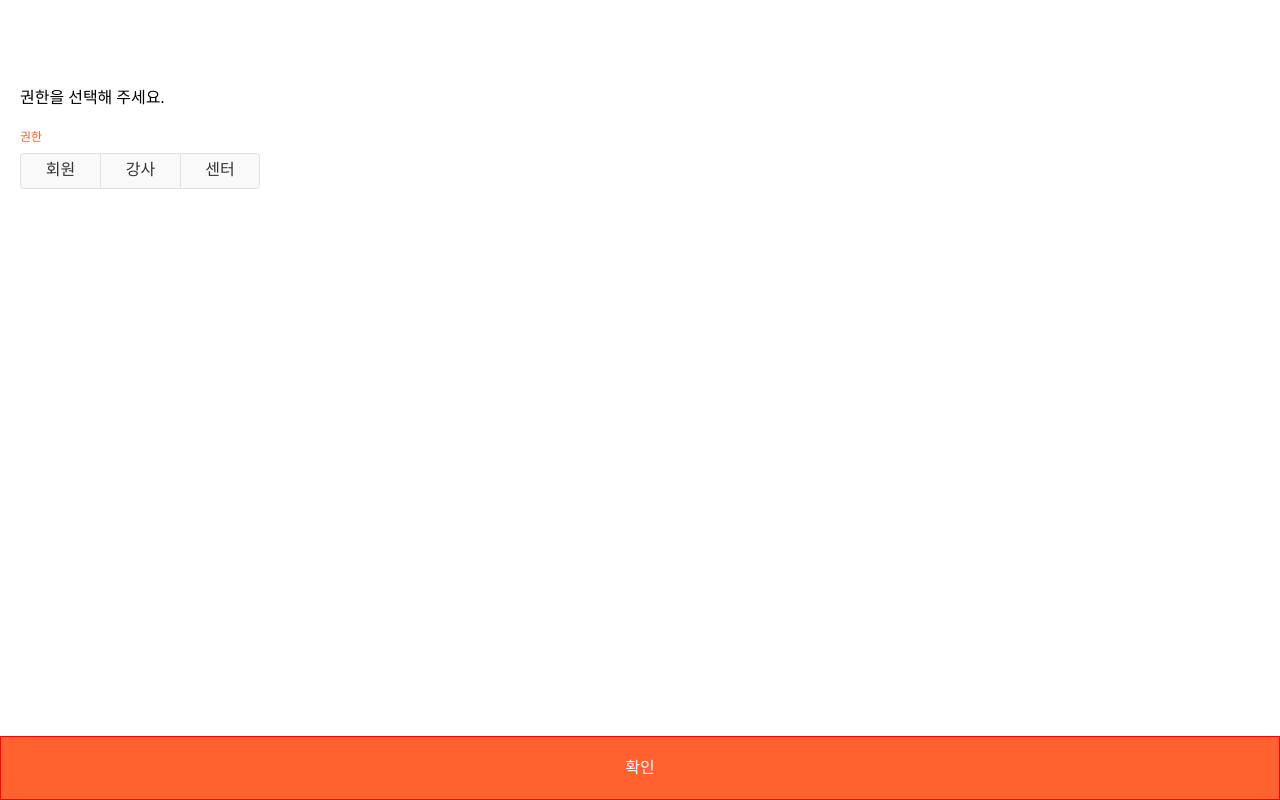
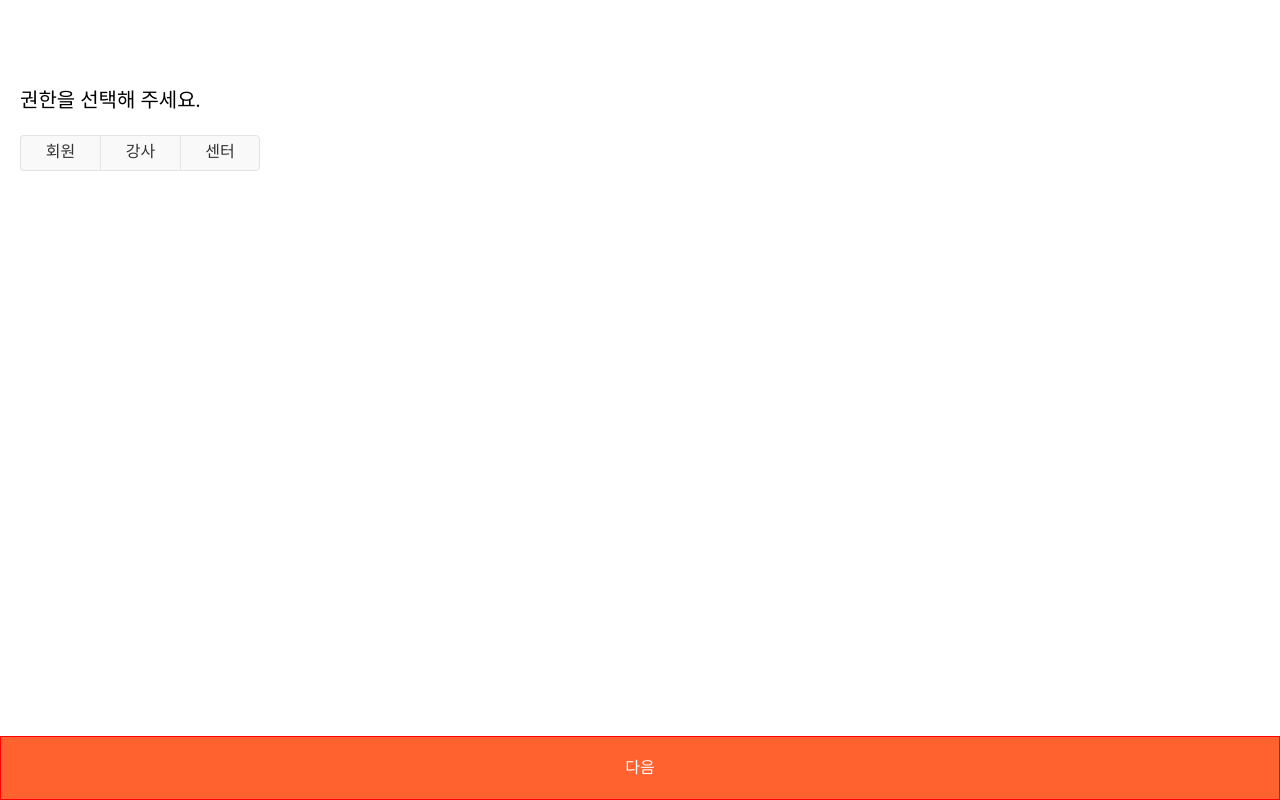
Before and after one commit to WestSideOfHanRiver/underDay, a Next.js app in the folder front-end/: page /register/info in a window 1280 px wide. Built offline with nearby package versions, Linux system fonts and the light colour scheme.

Commit message:
[feature] 회원가입 부분 수정

```diff
--- a/front-end/app/register/info/page.module.scss
+++ b/front-end/app/register/info/page.module.scss
@@ -1,6 +1,22 @@
-.form {
+.formWrap {
   margin-top: 90px;
   padding: 0 20px;
+
+  h2 {
+    font-size: 20px;
+    font-weight: 500;
+    margin-bottom: 25px;
+  }
+
+  form {
+    display: flex;
+    flex-direction: column-reverse;
+
+    > div {
+      position: relative;
+      margin-bottom: 25px;
+    }
+  }
 
   button {
     padding: 10px 0;
@@ -12,45 +28,66 @@
     z-index: 999;
     height: 64px;
     width: 100%;
-
-    background-color: #bbb;
-
-    color: #fff;
-
-    span {
     font-size: 16px;
     font-weight: 500;
     line-height: 22px;
+    color: #fff;
+    border: 1px solid red;
+    background: #ff612f;
   }
 
+  .inputWrap {
+    input {
+      padding-left: 0px;
+
+      border: none;
+      border-bottom: 1px solid #ddd;
+      background: transparent;
+      outline: none;
+      width: 100%;
+      height: 40px;
+
+      font-size: inherit;
+
+      &:focus,
       &.active {
-      border: 1px solid red;
-      background: #ff612f;
+        border-bottom: 1px solid #ff612f;
+        caret-color: #ff612f;
+
+        ~ label {
+          top: -8px;
+          font-size: 12px;
+          font-weight: 300;
+          color: #ff612f;
         }
       }
     }
 
-.info {
-  .inputWrap {
-    display: flex;
-    flex-direction: column-reverse;
-  }
-}
+    label {
+      position: absolute;
+      z-index: -1;
+      top: 50%;
+      left: 0px;
 
-.auth {
-  display: flex;
-  margin-top: 25px;
-  flex-direction: column;
+      font-size: inherit;
+      font-weight: 500;
+      color: #bbb;
 
-  small {
+      transition: 0.3s;
+      cursor: text;
+      transform: translateY(-50%);
+
+      &.active {
+        top: -8px;
         font-size: 12px;
         font-weight: 300;
         color: #ff612f;
       }
+    }
+  }
 
-  .authWrap {
+  .radioWrap {
     display: flex;
-    margin-top: 10px;
 
     label {
       width: 80px;
--- a/front-end/app/register/info/page.tsx
+++ b/front-end/app/register/info/page.tsx
@@ -1,162 +1,26 @@
-'use client'
-import React from 'react'
-import { useState } from 'react'
+"use client"
 
-import Input from '@/components/input'
+import React, { useEffect, useState } from 'react';
+import { useForm } from 'react-hook-form';
 
 import styles from './page.module.scss'
-import {useRouter} from 'next/navigation'
-import axios from 'axios'
+import { error } from 'console';
+import axios from 'axios';
 
-export interface inputValue {
-  id: string
+interface InputInfo {
+  id: number;
+  name: string;
+  type: string;
+  title: string;
+  pattern: RegExp;
+}
+
+export interface InputAuth {
+  label: string
   value: string
 }
 
-// 비밀번호
-// 비밀번호 확인
-// 사용자 구분
-// 휴대폰번호
-// 실명
-
-export default function Info () {
-  const maxLength = BASIC_LIST.length
-  const [count, setCount] = useState(1);
-  const [infoData, setInfoData] = useState<Record<string, string>>({});
-
-  // 클릭시 다음 항목으로 이동
-  // 마지막 항목일 경우 제출
-  const handleClick = () => {
-    if (handleException()) {
-      if (count === maxLength) {
-        handleSubmit();
-        return
-      }
-
-      setCount(count + 1)
-    }
-  }
-
-  // 질문에 따른 정규식 테스트
-  const handleException = () => {
-    const checkValue = BASIC_LIST
-      .slice(0, count)
-      .map((item) => {
-        const id = item.id;
-        const regEx = item.regEx;
-
-        // 빈 값인지 확인
-        const isEmptyValue = infoData[id] === undefined || infoData[id] === null && infoData[id] === '';
-
-        // 정규식이 있고 해당 정규식에 부합하지 않는지 확인
-        let doesNotMatchRegex = !regEx.test(infoData[id]);
-
-        //예외) 비밀번호 확인의 경우 이전 비밀번호와 동일한지 비교
-        if (id === 'password2') {
-          doesNotMatchRegex = infoData[id] != infoData["password1"];
-        }
-
-        if (isEmptyValue || doesNotMatchRegex){
-          return item.title
-        } else {
-          return ''
-        }
-      });
-
-      const hasErrors = checkValue.some(title => title !== '');
-
-      if (hasErrors) {
-        checkValue.forEach(title => {
-          if (title !== '') {
-            alert(title);
-          }
-        });
-        return false;
-      } else {
-        return true;
-      }
-  }
-
-  // 권한 타입이 회원, 강사인 경우 설문 제출 -> 저장
-  // 권한 타입이 기업인 경우 다음 페이지(기업 추가 질문)으로 이동
-  const router = useRouter()
-  const handleSubmit = () => {
-    if (infoData.user_abcd === 'C') {
-      router.push('../sub');
-        // query: {
-        //   detailData: JSON.stringify(infoData)
-        // });
-    } else {
-      axios.post('', infoData, {withCredentials: true})
-        .then(res => {
-          console.log(res)
-        })
-    }
-  }
-
-  // 권한 변동될 때마다 변경
-  const handleAuth = (e: { target: { id: string } }) => {
-    setInfoData((prevState) => ({
-      ...prevState,
-      "user_abcd": e.target.id,
-    }));
-  }
-
-  // 입력칸이 변동될 때마다 변경
-  const handleChange = (e: { target: { id: string; value: string } }) => {
-    const { id, value } = e.target;
-
-    setInfoData((prevState) => ({
-      ...prevState,
-      [id]: value,
-    }));
-  };
-
-  return (
-    <form className={styles.form}>
-      <h1 className={styles.title}>{BASIC_LIST[count - 1].title}</h1>
-      <div className={styles.info}>
-        <div className={styles.inputWrap}>
-          {BASIC_LIST.slice(1, count).map((item, index) => (
-            <Input
-              key={index}
-              data={item}
-              event={handleChange}
-            />
-          ))}
-        </div>
-      </div>
-
-      <div className={styles.auth}>
-        <small>권한</small>
-        <div className={styles.authWrap}>
-          {AUTH_LIST.map((item, index) => (
-            <>
-              <input
-                data-key={index}
-                id={item.value}
-                type="radio"
-                name="user_abcd"
-                onChange={handleAuth}
-                />
-              <label htmlFor={item.value}>{item.label}</label>
-            </>
-          ))}
-        </div>
-      </div>
-
-      <button
-          type="button"
-          className={styles.active}
-          onClick={handleClick}
-        >
-        <span>확인</span>
-      </button>
-    </form>
-  )
-}
-
-const AUTH_LIST = [
+const inputAuthList: InputAuth[] = [
   {
     label: '회원',
     value: 'A',
@@ -171,66 +35,103 @@ const AUTH_LIST = [
   }
 ];
 
-const BASIC_LIST = [
+const inputInfoList: InputInfo[] = [
   {
-    id: 'user_abcd',
+    id: 1,
+    name: 'user_abcd',
+    type: 'radio',
     title: '권한을 선택해 주세요.',
-    type: '',
-    label: '',
-    regEx: /^[a-zA-Z]+$/,
-    check: []
+    pattern: /^[a-zA-Z]+$/,
   },
   {
-    id: 'user_name',
+    id: 2,
+    name: 'user_name',
+    type: 'text',
     title: '이름을 입력해 주세요.',
-    type: 'input',
-    label: '이름',
-    regEx: /^[a-zA-Z]+$/,
-    check: []
+    pattern: /^[a-zA-Z]+$/,
   },
   {
-    id: 'user_phon',
+    id: 3,
+    name: 'user_phon',
+    type: 'text',
     title: '휴대폰번호를 입력해 주세요.',
-    type: 'input',
-    label: '휴대폰번호',
-    regEx: /^\d+$/,
-    check: []
+    pattern: /^\d+$/,
   },
   {
-    id: 'user_numb',
+    id: 4,
+    name: 'user_numb',
+    type: 'text',
     title: '아이디를 입력해 주세요.',
-    type: 'input',
-    label: '아이디',
-    regEx: /^[a-zA-Z]+$/,
-    check: []
+    pattern: /^[a-zA-Z]+$/,
   },
   {
-    id: 'password1',
+    id: 5,
+    name: 'password1',
+    type: 'text',
     title: '비밀번호를 입력해 주세요.',
-    type: 'input',
-    label: '비밀번호',
-    regEx: /^(?=.*[A-Z])(?=.*[!@#$%^&*])(?=.{7,10}$).*$/,
-    check: [
-      {
-        name: '특수기호 입력',
-        regex: /^(?=.*[!@#$%^&*()_+\-=[\]{};':"|,.<>/?]).+$/,
-      },
-      {
-        name: '대문자 입력',
-        regex: /^(?=.*[A-Z]).+$/,
-      },
-      {
-        name: '7~10자리 입력',
-        regex: /^.{7,10}$/,
-      },
-    ],
+    pattern: /^(?=.*[A-Z])(?=.*[!@#$%^&*])(?=.{7,10}$).*$/,
   },
   {
-    id: 'password2',
+    id: 6,
+    name: 'password2',
+    type: 'text',
     title: '비밀번호를 확인해 주세요.',
-    type: 'input',
-    label: '비밀번호 확인',
-    regEx: /^(?=.*[A-Z])(?=.*[!@#$%^&*])(?=.{7,10}$).*$/,
-    check: []
+    pattern: /^(?=.*[A-Z])(?=.*[!@#$%^&*])(?=.{7,10}$).*$/,
   },
 ]
+
+export default function Info() {
+  const [ count , setCount ] = useState(0);
+  const { register, handleSubmit, formState: { errors } } = useForm({mode: "onChange"});
+
+  const onSubmit = (data: any) => {
+    if (count == inputInfoList.length) {
+      axios.post('', {data}, {withCredentials: true}
+        ).then(() => {
+          console.log('');
+        }).catch((error) => {
+          console.dir(error);
+        });
+
+      return
+    }
+
+    setCount(count + 1);
+  }
+
+  const onInvalid = (errors: any) => {
+    alert(inputInfoList[count].title);
+  };
+
+  return (
+    <>
+      <div className={styles.formWrap}>
+        <h2>{inputInfoList[count].title}</h2>
+        <form onSubmit={handleSubmit(onSubmit, onInvalid)}>
+
+          {inputInfoList.slice(0, count + 1).map((inputInfo, index) => (
+            <>
+              {inputInfo.type === 'text' ?
+                <div className={styles.inputWrap}>
+                  <input type="text" placeholder={inputInfo.title} {...register(`${inputInfo.name}`, {required: true, pattern: inputInfo.pattern })}/>
+                  <label htmlFor={inputInfo.name}>{inputInfo.title}</label>
+                </div>
+                :
+                <div className={styles.radioWrap}>
+                  {inputAuthList.map((inputAuth, index) => (
+                    <>
+                      <input type="radio" id={inputAuth.value} value={inputAuth.value} {...register(`${inputInfo.name}`, {required: true})}/>
+                      <label htmlFor={inputAuth.value}>{inputAuth.label}</label>
+                    </>
+                  ))}
+                </div>
+              }
+            </>
+          ))}
+
+          <button type="submit">다음</button>
+        </form>
+      </div>
+    </>
+  );
+}
--- a/front-end/package.json
+++ b/front-end/package.json
@@ -9,6 +9,7 @@
     "lint": "next lint"
   },
   "dependencies": {
+    "@hookform/error-message": "^2.0.1",
     "@reduxjs/toolkit": "^1.9.5",
     "@types/node": "18.15.11",
     "@types/react": "18.0.35",
@@ -22,6 +23,7 @@
     "next-auth": "^4.22.1",
     "react": "18.2.0",
     "react-dom": "18.2.0",
+    "react-hook-form": "^7.45.4",
     "react-icons": "^4.8.0",
     "react-redux": "^8.1.2",
     "typescript": "5.0.4"
```
Also changed, not shown: 1 other file (tests, documents, lock files or other folders). Lines whose indentation alone changed are shown as unchanged.
